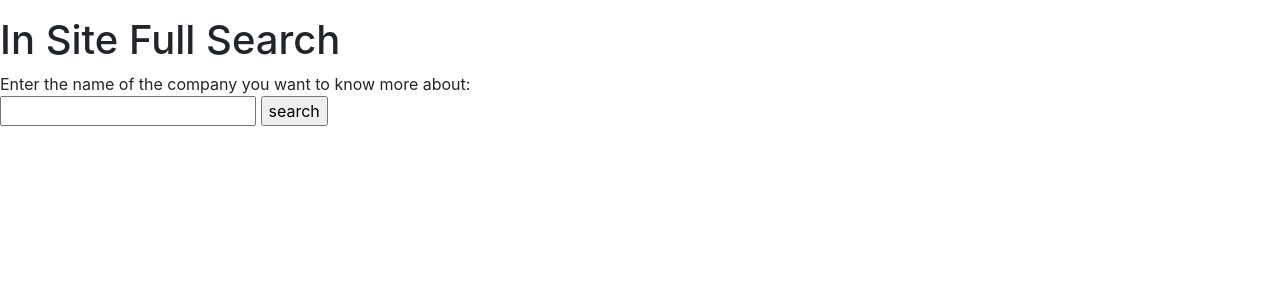
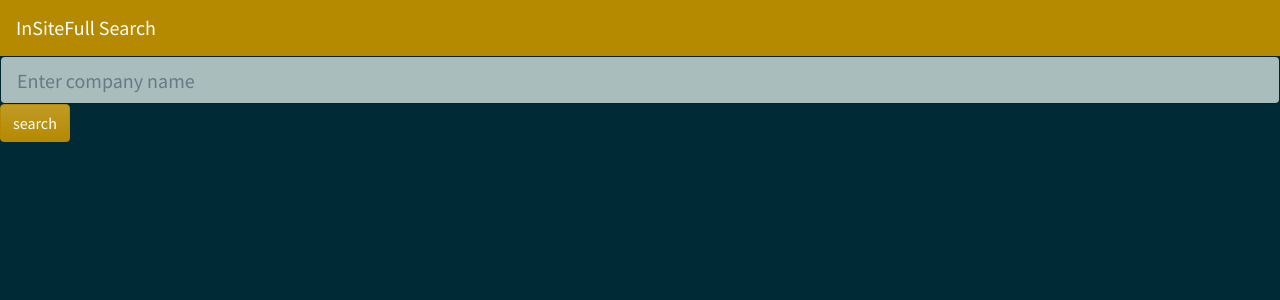
Before and after one commit to maggiebauer/hb_project, a Flask app: page / in a window 1280 px wide. Shown: the top 300 px of the page. Run offline with Flask 2, Linux system fonts and the light colour scheme; some libraries are stand-ins or nearby versions.

Commit message:
added bootstrap template. working on formatting the search and results page

```diff
--- a/server.py
+++ b/server.py
@@ -24,9 +24,19 @@
 
     comp_search = request.args.get('company_searched')
 
-    poss_comp_lst = u.fetch_all_cb_companies(comp_search)
+    if comp_search != ' ':
+        poss_comp_lst = u.fetch_all_cb_companies(comp_search)
 
-    return render_template('search_page.html', poss_comp_lst=poss_comp_lst)
+        return render_template('search_page.html', poss_comp_lst=poss_comp_lst)
+    else:
+        flash('Please enter a company name')
+        return redirect('/')
+
+
+@app.route('/company-profile')
+def display_company_profile(company_obj):
+
+    pass
 
 
 
@@ -40,6 +50,7 @@
     app.debug = True
     # make sure templates, etc. are not cached in debug mode
     app.jinja_env.auto_reload = app.debug
+    app.config['DEBUG_TB_INTERCEPT_REDIRECTS'] = False
 
     m.connect_to_db(app)
 
--- a/templates/base.html
+++ b/templates/base.html
@@ -1,17 +1,28 @@
 <!doctype html>
 <html>
 <head>
-  <title>In Site Full Search</title>
-  <link rel="stylesheet" href="https://maxcdn.bootstrapcdn.com/bootstrap/4.0.0/css/bootstrap.min.css">
-    <link href="/static/css/project.css" rel="stylesheet">
+  <title>InSiteFull Search</title>
+
+    <link href="https://stackpath.bootstrapcdn.com/bootswatch/4.1.3/solar/bootstrap.min.css" rel="stylesheet">
+
+    <script src="https://code.jquery.com/jquery-3.2.1.slim.min.js"></script>
+    <script src="https://cdnjs.cloudflare.com/ajax/libs/popper.js/1.12.9/umd/popper.min.js"></script>
+    <script src="https://maxcdn.bootstrapcdn.com/bootstrap/4.0.0/js/bootstrap.min.js"></script>
+
 </head>
 
 <body>
-    <ul>
+    <div>
+        <nav class="navbar navbar-expand-lg navbar-dark bg-primary">
+            <a class="navbar-brand" href="http://localhost:5000/">InSiteFull Search</a>
+        </nav>
+    </div>
+
+    <div class="center">
         {% for message in get_flashed_messages() %}
-        <li>{{ message }}</li>
+        {{ message }}
         {% endfor %}
-    </ul>
+    </div>
 
 
   {% block content %} put your content here {% endblock %}
--- a/templates/homepage.html
+++ b/templates/homepage.html
@@ -1,14 +1,15 @@
 {% extends 'base.html' %}
 {% block content %}
 
-<h1>In Site Full Search</h1>
 
-<div>
-Enter the name of the company you want to know more about:
-<form action="/search" method="GET">
-    <input type="text" name="company_searched">
-    <input type="submit" value="search">
-</form>
+
+
+<div class="page-header" id="banner">
+    <form action="/search" class="lead" method="GET">
+        <input type="text" name="company_searched" class="form-control form-control-lg"  placeholder="Enter company name" id="inputLarge"required>
+        <input type="submit" class="btn btn-primary" value="search">
+    </form>
 </div>
 
+
 {% endblock %}
--- a/templates/search_page.html
+++ b/templates/search_page.html
@@ -1,7 +1,7 @@
 {% extends 'base.html' %}
 {% block content %}
 
-<h1>In Site Full Search</h1>
+<h1>Company Matches</h1>
 
 <div>
 {% if poss_comp_lst %}
@@ -15,4 +15,6 @@
 {% endif %}
 </div>
 
+
+
 {% endblock %}
--- a/util.py
+++ b/util.py
@@ -42,16 +42,13 @@
     return domain
 
 
-def fetch_fc_company(company_domain_str):
+def fetch_fc_company(domain):
     ''' Call FullContact API with company domain and return JSON string '''
 
     # set variables needed to pass and call to API
     api_key = os.environ['FULLCONTACT_API_KEY']
     req = urllib.request.Request('https://api.fullcontact.com/v3/company.enrich')
-    domain = company_domain_str
 
-    # domain = urllib.parse.urlencode(domain)
-    # req = urllib.request.Request('https://api.fullcontact.com/v3/company.enrich'.encode('utf-8'))
     req.add_header('Authorization', 'Bearer {}'.format(api_key))
     data = json.dumps({"domain": domain})
     binary_data = data.encode('utf-8')
```
Also changed, not shown: static/img/instagram.png (added).
